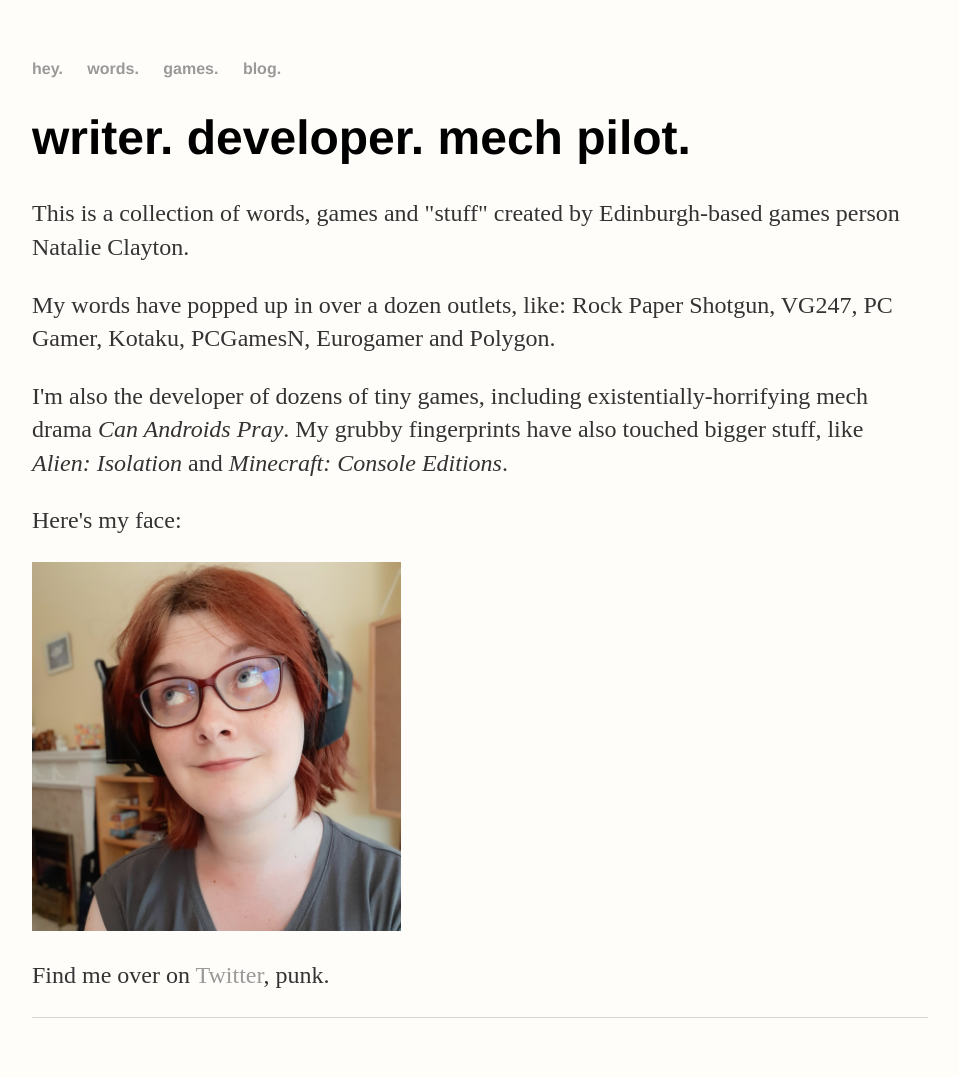
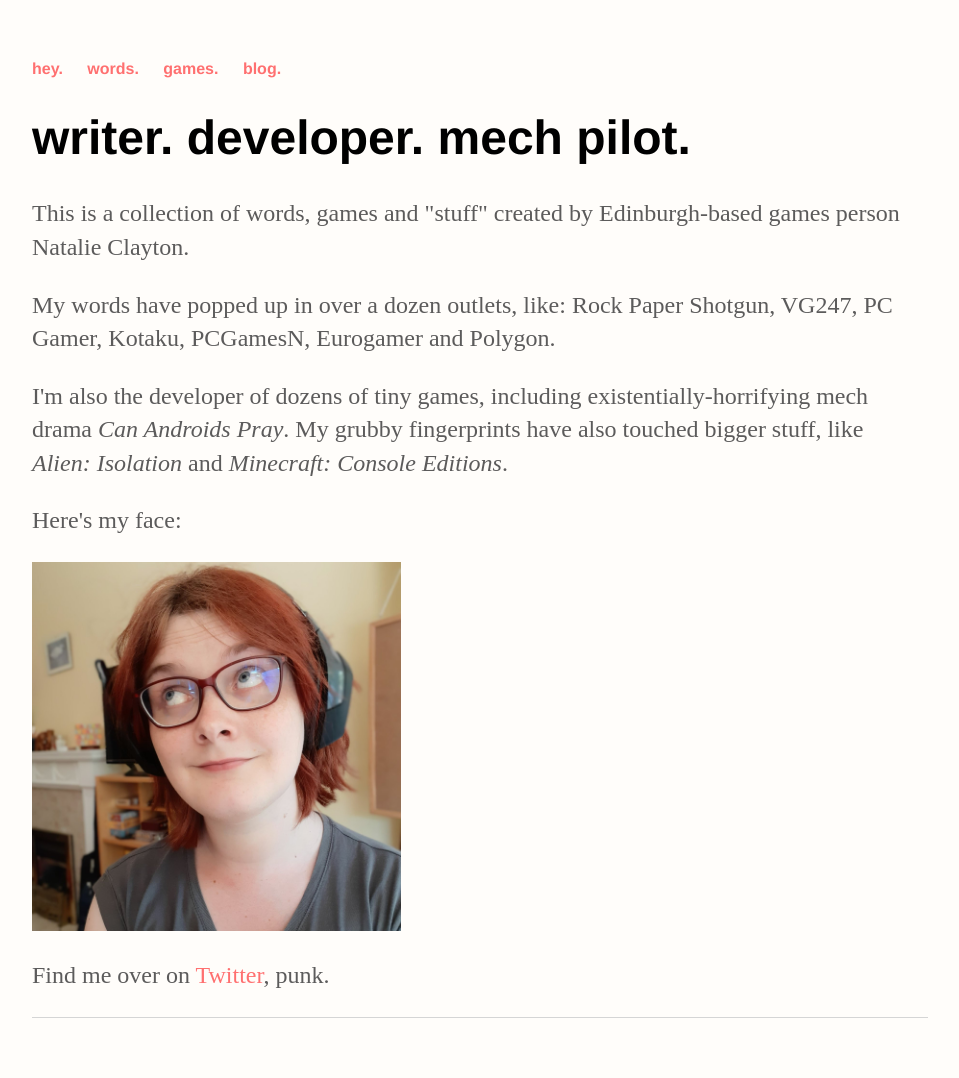
Before and after one commit to ScarletCatalie/ScarletCatalie.github.io, a Jekyll site: the page built from index.html, in a window 1280 px wide. Shown: the whole page, without its empty margins (160-1119 px from the left). Built offline with Jekyll 4.4.1, drawn with Linux system fonts in a browser that asks for light colours.

Commit message:
Update main.css

```diff
--- a/css/main.css
+++ b/css/main.css
@@ -15,7 +15,7 @@ nav ul li, footer ul li {
 }
 a {
     text-decoration: none;
-    color: #999;
+    color: #ff7070;
 }
 a:hover {
     text-decoration: underline;
@@ -27,7 +27,7 @@ h1 {
 p {
     font-size: 1.5em;
     line-height: 1.4em;
-    color: #333;
+    color: #5c5b5b;
 }
 footer {
     border-top: 1px solid #d5d5d5;
```
